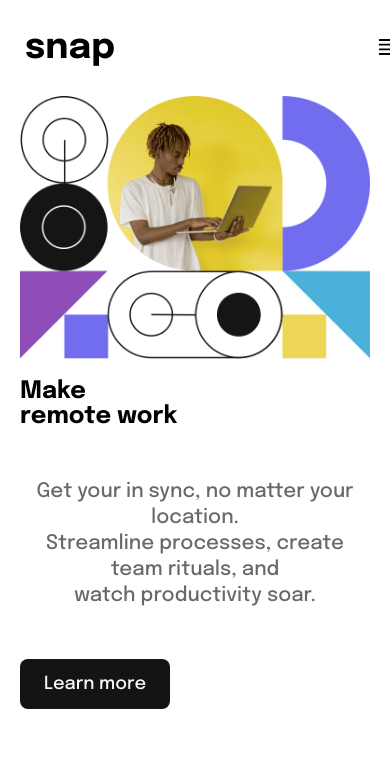
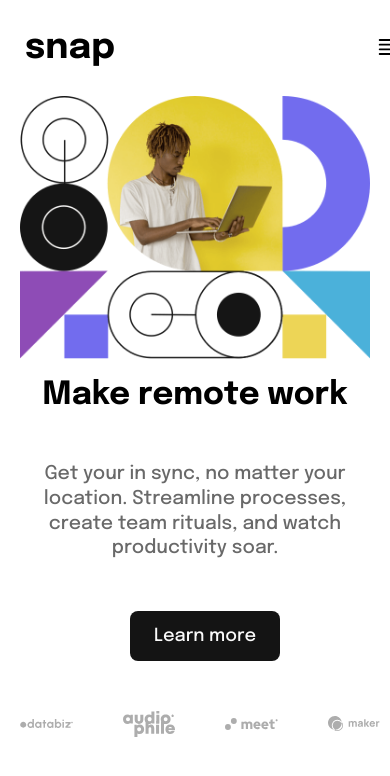
Before and after one commit to oducoelho/landing-page, a React (Vite) app: page / in a window 390 px wide. Shown: the top 776 px of the page. Built offline with nearby package versions, Linux system fonts and the light colour scheme.

Commit message:
feat: finishing in reponsiviness and completed the challenge

```diff
--- a/src/components/Main.tsx
+++ b/src/components/Main.tsx
@@ -1,4 +1,4 @@
-import { Button, ContentContainer, MainContainer, MobileImage,  Options, SubTitle, Title } from "../styles/pages/Main"
+import { Button, ContentContainer, MainContainer, MobileImage,  MobileSubTitle,  MobileTitle,  Options, SubTitle, Title } from "../styles/pages/Main"
 
 import DesktopImage from '../assets/image-hero-desktop.png'
 import HeroImageMobile from '../assets/image-hero-mobile.png'
@@ -12,9 +12,13 @@ export const Main = () => {
     <MainContainer>
       <ContentContainer>
         <Title>Make <p>remote work</p></Title>
+        <MobileTitle>Make remote work</MobileTitle>
         <SubTitle>
           Get your in sync, no matter your location. <p>Streamline processes, create team rituals, and</p> watch productivity soar.
         </SubTitle>
+        <MobileSubTitle>
+          Get your in sync, no matter your location. Streamline processes, create team rituals, and watch productivity soar.
+        </MobileSubTitle>
         <Button>Learn more</Button>
         <Options>
           <img src={ClientItem1} alt="" />
--- a/src/styles/index.ts
+++ b/src/styles/index.ts
@@ -22,6 +22,7 @@ export const {
       ss: '1.2rem',
       sm: '1.4rem',
       md: '1.8rem',
+      '2md': '1.9rem',
       lg: '2.0rem',
       xl: '2.4rem',
       '2xl': '3.2rem',
--- a/src/styles/pages/Main.ts
+++ b/src/styles/pages/Main.ts
@@ -29,7 +29,7 @@ export const Title = styled('div', {
   fontWeight: '700',
 
   '@media (max-width: 425px)': {
-    fontSize: '$xl',
+    display: 'none',
   }
 
 })
@@ -39,7 +39,7 @@ export const SubTitle = styled('div', {
   color: '$gray500',
   margin: '50px 0px',
   '@media (max-width: 425px)': {
-    textAlign: 'center',
+    display: 'none',
   }
 })
 export const Button = styled('div', {
@@ -63,7 +63,7 @@ export const Button = styled('div', {
     transition: '300ms',
   },
   '@media (max-width: 425px)': {
-    textAlign: 'center',
+    marginLeft: '110px',
   }
 })
 export const  Options = styled('div', {
@@ -73,11 +73,19 @@ export const  Options = styled('div', {
   alignItems: 'center',
   justifyContent: 'flex-start',
   gap: '40px',
+
   img: {
     width: '15%',
-  }
+  },
+  '@media (max-width: 425px)': {
+    paddingTop: '50px',
+    gap: '50px',
+    img: {
+      display: 'flex',
+    },
+  },
 })
-
+// mobile responsiveness
 export const  MobileImage = styled('div', {
   '@media (max-width: 2560px)': {
     img: {
@@ -91,3 +99,32 @@ export const  MobileImage = styled('div', {
     },
   },
 })
+export const MobileTitle = styled('div', {
+  fontSize: '$2xl',
+  fontWeight: '700',
+  display: 'flex',
+  justifyContent: 'center',
+
+  '@media (max-width: 2560px)': {
+    display: 'none',
+  },
+
+  '@media (max-width: 425px)': {
+    display: 'flex',
+  },
+})
+export const MobileSubTitle = styled('div', {
+  fontSize: '$2md',
+  lineHeight: 1.3,
+  color: '$gray500',
+  margin: '50px 0px',
+  textAlign: 'center',
+
+  '@media (max-width: 2560px)': {
+    display: 'none',
+  },
+
+  '@media (max-width: 425px)': {
+    display: 'flex',
+  },
+})
```
